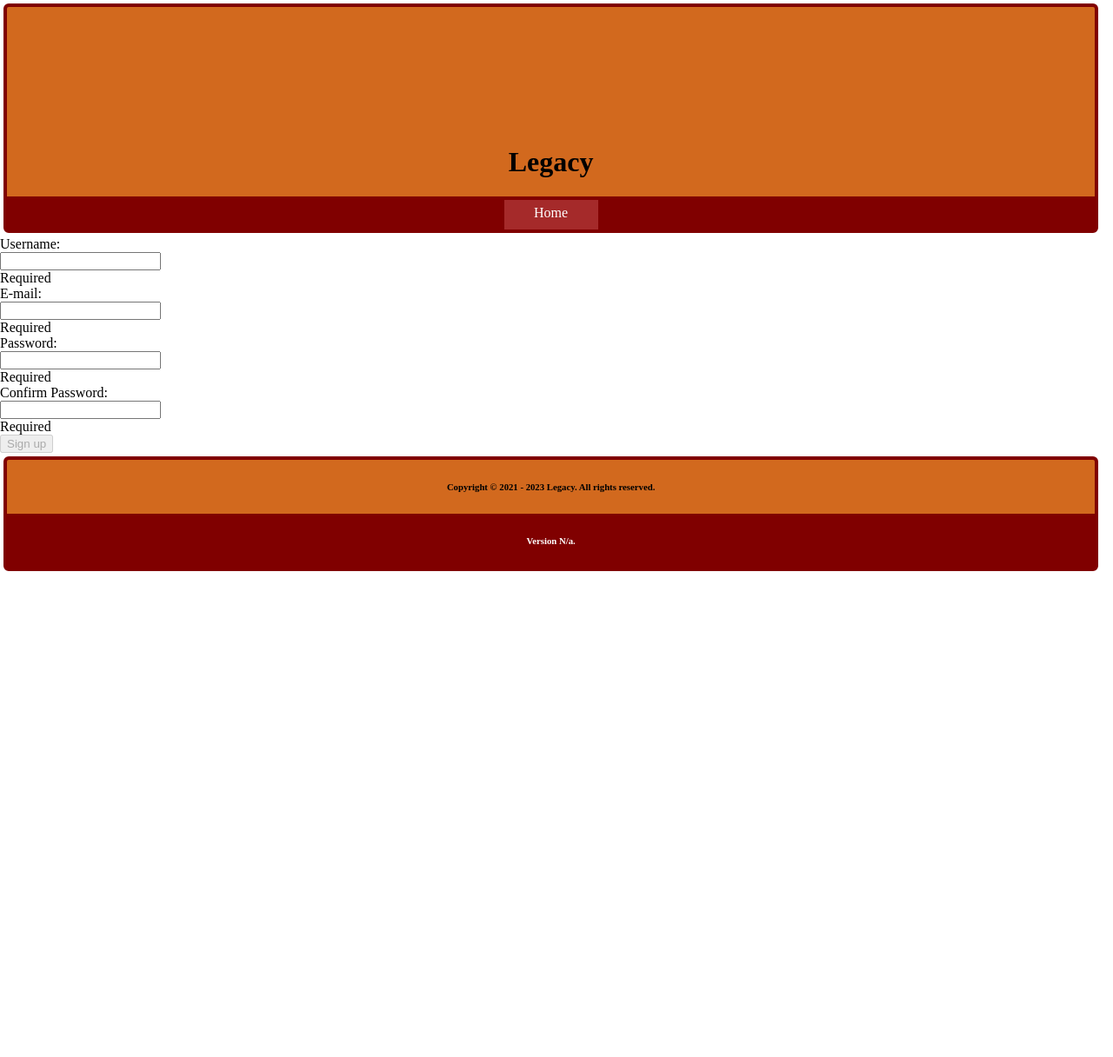
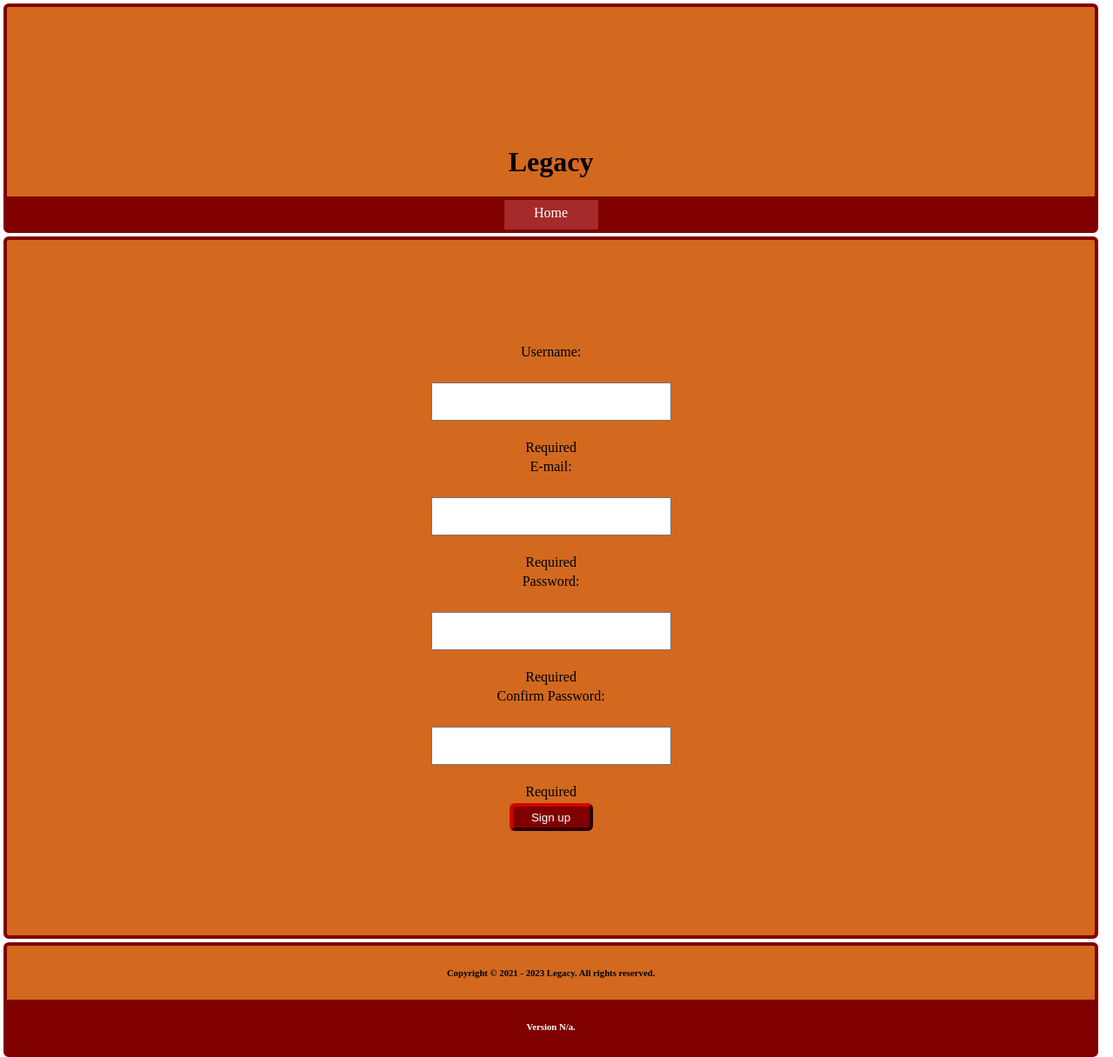
Before and after one commit to sapientlion/legacy, a PHP site: page /user_signup.php in a window 1280 px wide. Shown: the part 46-1262 px from the top of the page at 87% size. Before the commit the page ends 703 px from the top, so only its background shows below. Run offline with PHP 8.4, Linux system fonts and the light colour scheme.

Commit message:
Add proper appearence to `<form>` elements.

```diff
--- a/themes/flashback/class.css
+++ b/themes/flashback/class.css
@@ -5,7 +5,18 @@
 	border-radius: 6px;
 	border-style: solid;
 	border-width: 4px;
+	color: black;
+	display: flex;
+	flex: 1;
 	margin: 4px;
+}
+
+.workspace
+{
+	align-items: center;
+	display: flex;
+	flex: 1;
+	height: 100vh;
 }
 
 .blog-post input
--- a/themes/flashback/native.css
+++ b/themes/flashback/native.css
@@ -39,6 +39,7 @@ button
 	border-width: 4px;
 	color: white;
 	cursor: pointer;
+	height: 32px;
 	margin: 4px;
 	width: 96px;
 }
@@ -48,6 +49,27 @@ button:hover
 	background-color: brown;
 }
 
+form
+{
+	align-items: center;
+	display: flex;
+	flex: 1;
+	flex-direction: column;
+}
+
+form input
+{
+	height: 24px;
+	margin: 4px;
+	padding: 8px;
+	width: 256px;
+}
+
+form label
+{
+	margin: 4px;
+}
+
 footer
 {
 	flex-direction: column;
--- a/user_signup.php
+++ b/user_signup.php
@@ -2,7 +2,7 @@
 
 if(session_status() === PHP_SESSION_NONE)
 {
-		session_start();
+	session_start();
 }
 
 require_once(__DIR__ . '/config.php');
@@ -24,13 +24,15 @@ require_once(SITE_ROOT . '/core/controllers/user_controller.php');
 
 <body onload="userController.check()">
 	<header>
-		<header class="master" id="header-top"><?php
+		<header class="master" id="header-top">
+			<?php
 
-								$userController = new UserController();
+				$userController = new UserController();
 
-								print $userController->genSiteHeader();
+				print $userController->genSiteHeader();
 
-								?></header>
+			?>
+		</header>
 
 		<header class="master" id="header-middle">
 			<h1>Legacy</h1>
@@ -40,6 +42,8 @@ require_once(SITE_ROOT . '/core/controllers/user_controller.php');
 			</header>
 		</header>
 	</header>
+
+	<div class="master workspace">
 
 	<?php
 
@@ -66,7 +70,7 @@ require_once(SITE_ROOT . '/core/controllers/user_controller.php');
 			oninput="userController.check()"><br>
 			<div id="messagebox-confirmation-password" class="messagebox"></div>
 
-			<input type="submit" value="Sign up" id="submission-button">
+			<button type="submit" value="Sign up" id="submission-button">Sign up</button>
 			</form>';
 		}
 		else
@@ -75,6 +79,8 @@ require_once(SITE_ROOT . '/core/controllers/user_controller.php');
 		}
 
 	?>
+
+	</div>
 
 	<footer class="master">
 		<footer id="footer-top">
```
Also changed, not shown: user_signin.php (+6 -1 lines).
